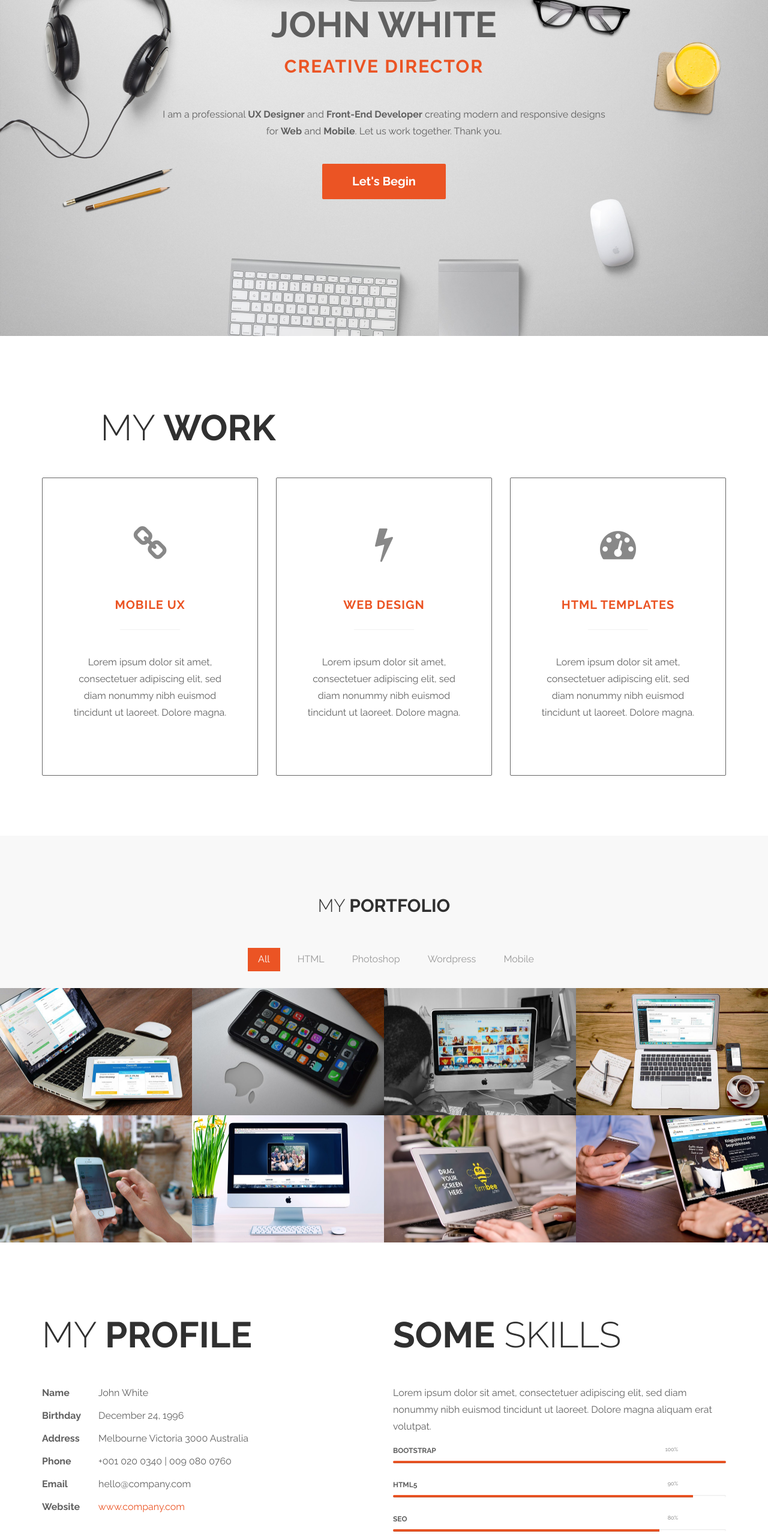
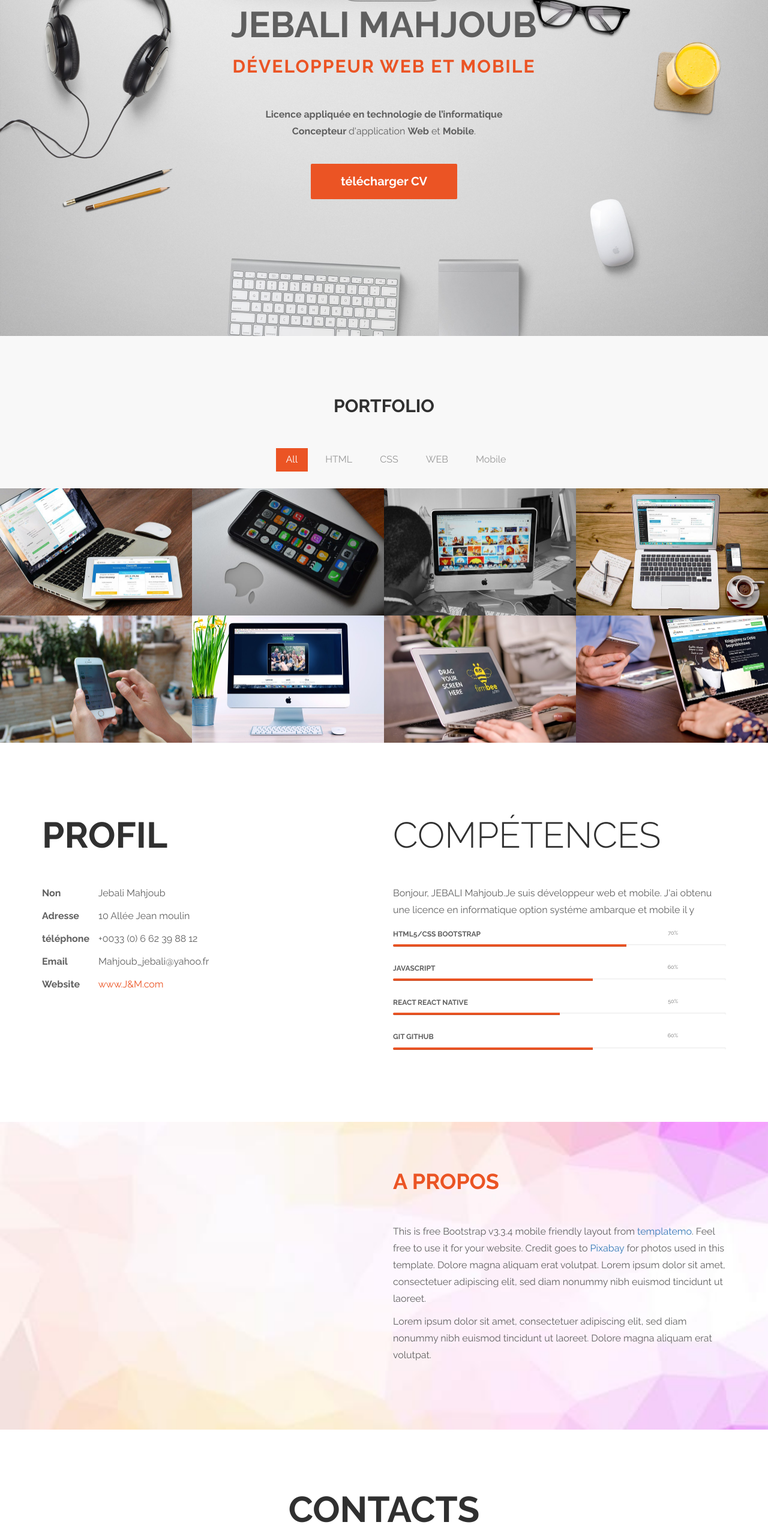
Before and after one commit to mahjoub004/portfolio-final, a plain HTML site: page index.html in a window 1280 px wide. Shown: the part 240-2797 px from the top of the page at 60% size. Drawn offline with Linux system fonts and the light colour scheme.

Commit message:
personnaliser le site

```diff
--- a/css/templatemo-style.css
+++ b/css/templatemo-style.css
@@ -324,7 +324,7 @@ hr {
 
 /* START ABOUT */
 .tm-about {
-  background: url('../images/about-bg.jpg');
+  background: url('../images/banner.jpeg');
   background-size: cover;
   background-attachment: fixed;
   background-position: center center;
--- a/index.html
+++ b/index.html
@@ -7,7 +7,7 @@
 	<meta name="keywords" content="">
 	<meta name="description" content="">
 	<!-- SITE TITLE -->
-	<title>Ultra Profile HTML5 Template</title>
+	<title>Protfolio-JEBALI MAHJOUB</title>
 
 	<!-- STYLESHEETS -->
 	<link rel="stylesheet" href="css/bootstrap.min.css">
@@ -33,15 +33,14 @@ https://templatemo.com/tm-464-ultra-profile
 					<span class="icon icon-bar"></span>
 					<span class="icon icon-bar"></span>
 				</button>
-				<a href="#" class="navbar-brand">Ultra Profile</a>
+				<a href="#" class="navbar-brand">J & M <span>.</span></a>
 			</div>
 			<nav class="collapse navbar-collapse" id="rock-navigation">
 				<ul class="nav navbar-nav navbar-right main-navigation text-uppercase">
-					<li><a href="#home" class="smoothScroll">Home</a></li>
-					<li><a href="#work" class="smoothScroll">My Work</a></li>
+					<li><a href="#home" class="smoothScroll">Accueil</a></li>
 					<li><a href="#portfolio" class="smoothScroll">Portfolio</a></li>
-					<li><a href="#resume" class="smoothScroll">Resume</a></li>
-					<li><a href="#about" class="smoothScroll">About</a></li>
+					<li><a href="#resume" class="smoothScroll">Profil</a></li>
+					<li><a href="#about" class="smoothScroll">A propos</a></li>
 					<li><a href="#contact" class="smoothScroll">Contact</a></li>
 				</ul>
 			</nav>
@@ -56,10 +55,10 @@ https://templatemo.com/tm-464-ultra-profile
 			<div class="row">
 				<div class="col-md-2 col-sm-1"></div>
 				<div class="col-md-8 col-sm-10">
-					<h1 class="tm-home-title"><strong>John White</strong></h1>
-					<h2 class="tm-home-subtitle">Creative Director</h2>
-					<p>I am a professional <strong>UX Designer</strong> and <strong>Front-End Developer</strong> creating modern and responsive designs for <strong>Web</strong> and <strong>Mobile</strong>. Let us work together. Thank you.</p>
-					<a href="#work" class="btn btn-default smoothScroll tm-view-more-btn">Let's Begin</a>
+					<h1 class="tm-home-title"><strong>JEBALI MAHJOUB</strong></h1>
+					<h2 class="tm-home-subtitle">Développeur web et mobile</h2>
+					<p> <strong>Licence appliquée en technologie de l’informatique </strong> <br><strong>Concepteur </strong> d'application  <strong>Web</strong> et <strong>Mobile</strong>.</p>
+					<a href="./jebali Mahjoub CV.pdf" target="_blank" class="btn btn-default smoothScroll tm-view-more-btn">télécharger CV</a>
 				</div>
 				<div class="col-md-2 col-sm-1"></div>
 			</div>
@@ -67,41 +66,6 @@ https://templatemo.com/tm-464-ultra-profile
 	</section>
 	<!-- END HOME -->
 
-	<!-- START work -->
-	<section id="work" class="tm-padding-top-bottom-100">
-		<div class="container">
-			<div class="row">
-				<div class="col-md-offset-1 col-md-11">
-					<h2 class="title">My <strong>Work</strong></h2>
-				</div>
-				<div class="col-md-4 col-sm-4">
-					<div class="work-wrapper">
-						<i class="fa fa-link"></i>
-						<h3 class="text-uppercase tm-work-h3">Mobile UX</h3>
-						<hr>
-						<p>Lorem ipsum dolor sit amet, consectetuer adipiscing elit, sed diam nonummy nibh euismod tincidunt ut laoreet. Dolore magna.</p>
-					</div>
-				</div>
-				<div class="col-md-4 col-sm-4">
-					<div class="work-wrapper">
-						<i class="fa fa-flash"></i>
-						<h3 class="text-uppercase tm-work-h3">Web Design</h3>
-						<hr>
-						<p>Lorem ipsum dolor sit amet, consectetuer adipiscing elit, sed diam nonummy nibh euismod tincidunt ut laoreet. Dolore magna.</p>
-					</div>
-				</div>
-				<div class="col-md-4 col-sm-4">
-					<div class="work-wrapper">
-						<i class="fa fa-dashboard"></i>
-						<h3 class="text-uppercase tm-work-h3">HTML Templates</h3>
-						<hr>
-						<p>Lorem ipsum dolor sit amet, consectetuer adipiscing elit, sed diam nonummy nibh euismod tincidunt ut laoreet. Dolore magna.</p>
-					</div>
-				</div>
-			</div>
-		</div>
-	</section>
-	<!-- END work -->
 
 	<!-- START PORTFOLIO -->
 	<section id="portfolio" class="tm-portfolio">
@@ -109,7 +73,7 @@ https://templatemo.com/tm-464-ultra-profile
 			<div class="row">
 				<div class="col-md-12 wow bounce">
 					<div class="title">
-						<h2 class="tm-portfolio-title">My <strong>Portfolio</strong></h2>
+						<h2 class="tm-portfolio-title"><strong>Portfolio</strong></h2>
 					</div>
 
 					<!-- START ISO SECTION -->
@@ -117,13 +81,13 @@ https://templatemo.com/tm-464-ultra-profile
 						<ul class="filter-wrapper clearfix">
 							<li><a href="#" class="opc-main-bg selected" data-filter="*">All</a></li>
 							<li><a href="#" class="opc-main-bg" data-filter=".html">HTML</a></li>
-							<li><a href="#" class="opc-main-bg" data-filter=".photoshop">Photoshop</a></li>
-							<li><a href="#" class="opc-main-bg" data-filter=".wordpress">Wordpress</a></li>
+							<li><a href="#" class="opc-main-bg" data-filter=".CSS">CSS</a></li>
+							<li><a href="#" class="opc-main-bg" data-filter=".WEB">WEB</a></li>
 							<li><a href="#" class="opc-main-bg" data-filter=".mobile">Mobile</a></li>
 						</ul>
 						<div class="iso-box-section">
 							<div class="iso-box-wrapper col4-iso-box">
-								<div class="iso-box html photoshop wordpress mobile col-md-3 col-sm-3 col-xs-12">
+								<div class="iso-box html CSS WEB mobile col-md-3 col-sm-3 col-xs-12">
 									<div class="portfolio-thumb">
 										<img src="images/portfolio-img1.jpg" class="fluid-img" alt="portfolio img">
 										<div class="portfolio-overlay">
@@ -132,7 +96,7 @@ https://templatemo.com/tm-464-ultra-profile
 										</div>
 									</div>
 								</div>
-								<div class="iso-box html wordpress mobile col-md-3 col-sm-3 col-xs-12">
+								<div class="iso-box html WEB mobile col-md-3 col-sm-3 col-xs-12">
 									<div class="portfolio-thumb">
 										<img src="images/portfolio-img2.jpg" class="fluid-img" alt="portfolio img">
 										<div class="portfolio-overlay">
@@ -141,7 +105,7 @@ https://templatemo.com/tm-464-ultra-profile
 										</div>
 									</div>
 								</div>
-								<div class="iso-box wordpress col-md-3 col-sm-3 col-xs-12">
+								<div class="iso-box WEB col-md-3 col-sm-3 col-xs-12">
 									<div class="portfolio-thumb">
 										<img src="images/portfolio-img3.jpg" class="fluid-img" alt="portfolio img">
 										<div class="portfolio-overlay">
@@ -159,7 +123,7 @@ https://templatemo.com/tm-464-ultra-profile
 										</div>
 									</div>
 								</div>
-								<div class="iso-box wordpress col-md-3 col-sm-3 col-xs-12">
+								<div class="iso-box WEB col-md-3 col-sm-3 col-xs-12">
 									<div class="portfolio-thumb">
 										<img src="images/portfolio-img5.jpg" class="fluid-img" alt="portfolio img">
 										<div class="portfolio-overlay">
@@ -168,7 +132,7 @@ https://templatemo.com/tm-464-ultra-profile
 										</div>
 									</div>
 								</div>
-								<div class="iso-box html photoshop col-md-3 col-sm-3 col-xs-12">
+								<div class="iso-box html CSS col-md-3 col-sm-3 col-xs-12">
 									<div class="portfolio-thumb">
 										<img src="images/portfolio-img6.jpg" class="fluid-img" alt="portfolio img">
 										<div class="portfolio-overlay">
@@ -177,7 +141,7 @@ https://templatemo.com/tm-464-ultra-profile
 										</div>
 									</div>
 								</div>
-								<div class="iso-box photoshop col-md-3 col-sm-3 col-xs-12">
+								<div class="iso-box CSS col-md-3 col-sm-3 col-xs-12">
 									<div class="portfolio-thumb">
 										<img src="images/portfolio-img7.jpg" class="fluid-img" alt="portfolio img">
 										<div class="portfolio-overlay">
@@ -186,7 +150,7 @@ https://templatemo.com/tm-464-ultra-profile
 										</div>
 									</div>
 								</div>
-								<div class="iso-box wordpress col-md-3 col-sm-3 col-xs-12">
+								<div class="iso-box WEB col-md-3 col-sm-3 col-xs-12">
 									<div class="portfolio-thumb">
 										<img src="images/portfolio-img8.jpg" class="fluid-img" alt="portfolio img">
 										<div class="portfolio-overlay">
@@ -209,28 +173,33 @@ https://templatemo.com/tm-464-ultra-profile
 		<div class="container">
 			<div class="row">
 				<div class="col-md-6 col-sm-6">
-					<h2 class="title">My <strong>Profile</strong></h2>
-					<p><span class="tm-info-label">Name</span> John White</p>
-					<p><span class="tm-info-label">Birthday</span> December 24, 1996</p>
-					<p><span class="tm-info-label">Address</span> Melbourne Victoria 3000 Australia</p>
-					<p><span class="tm-info-label">Phone</span> +001 020 0340 | 009 080 0760</p>
-					<p><span class="tm-info-label">Email</span> hello@company.com</p>
-					<p><span class="tm-info-label">Website</span> <a href="#" class="tm-red-text">www.company.com</a></p>
+					<h2 class="title"><strong>Profil</strong></h2>
+					<p><span class="tm-info-label">Non</span> Jebali Mahjoub</p>
+					<p><span class="tm-info-label">Adresse</span> 10 Allée Jean moulin</p>
+					<p><span class="tm-info-label">téléphone</span> +0033 (0) 6 62 39 88 12</p>
+					<p><span class="tm-info-label">Email</span> Mahjoub_jebali@yahoo.fr</p>
+					<p><span class="tm-info-label">Website</span> <a href="#" class="tm-red-text">www.J&M.com</a></p>
 				</div>
 				<div class="col-md-6 col-sm-6">
-					<h2 class="title"><strong>Some</strong> Skills</h2>
-					<p>Lorem ipsum dolor sit amet, consectetuer adipiscing elit, sed diam nonummy nibh euismod tincidunt ut laoreet. Dolore magna aliquam erat volutpat.</p>
-					<h4 class="tm-progress-label">Bootstrap <small class="progress-percent-small">100%</small></h4>
+					<h2 class="title"><strong></strong>COMPÉTENCES</h2>
+					<p>Bonjour, JEBALI Mahjoub.Je suis développeur web et mobile. J'ai obtenu une licence en informatique option systéme ambarque et mobile il y
+
+					</p>
+					<h4 class="tm-progress-label"> hTML5/CSS Bootstrap  <small class="progress-percent-small">70%</small></h4>
 					<div class="progress tm-progress">
-						<div class="progress-bar progress-bar-danger" role="progressbar" aria-valuenow="100" aria-valuemin="0" aria-valuemax="100" style="width: 100%;"></div>
+						<div class="progress-bar progress-bar-danger" role="progressbar" aria-valuenow="100" aria-valuemin="0" aria-valuemax="100" style="width: 70%;"></div>
 					</div>
-					<h4 class="tm-progress-label">HTML5 <small class="progress-percent-small">90%</small></h4>
+					<h4 class="tm-progress-label">JAVASCRIPT <small class="progress-percent-small">60%</small></h4>
 					<div class="progress tm-progress">
-						<div class="progress-bar progress-bar-danger" role="progressbar" aria-valuenow="90" aria-valuemin="0" aria-valuemax="100" style="width: 90%;"></div>
+						<div class="progress-bar progress-bar-danger" role="progressbar" aria-valuenow="90" aria-valuemin="0" aria-valuemax="100" style="width: 60%;"></div>
 					</div>
-					<h4 class="tm-progress-label">SEO <small class="progress-percent-small">80%</small></h4>
+					<h4 class="tm-progress-label">REACT REACT NATIVE <small class="progress-percent-small">50%</small></h4>
 					<div class="progress tm-progress">
-						<div class="progress-bar progress-bar-danger" role="progressbar" aria-valuenow="80" aria-valuemin="0" aria-valuemax="100" style="width: 80%;"></div>
+						<div class="progress-bar progress-bar-danger" role="progressbar" aria-valuenow="80" aria-valuemin="0" aria-valuemax="100" style="width: 50%;"></div>
+					</div>
+					<h4 class="tm-progress-label">GIT GITHUB <small class="progress-percent-small">60%</small></h4>
+					<div class="progress tm-progress">
+						<div class="progress-bar progress-bar-danger" role="progressbar" aria-valuenow="80" aria-valuemin="0" aria-valuemax="100" style="width: 60%;"></div>
 					</div>
 				</div>
 			</div>
@@ -244,8 +213,7 @@ https://templatemo.com/tm-464-ultra-profile
 			<div class="row">
 				<div class="col-md-offset-6 col-md-6 col-sm-offset-6 col-sm-7">
 					<div class="title">
-						<h2>This is <strong>me</strong></h2>
-						<h1 class="tm-red-text">Creative <strong>Director</strong></h1>
+						<h1 class="tm-red-text"> <strong>A propos</strong></h1>
 					</div>
 					<p>This is free Bootstrap v3.3.4 mobile friendly layout from <a rel="nofollow" href="https://templatemo.com">templatemo</a>. Feel free to use it for your website. Credit goes to <a rel="nofollow" href="https://pixabay.com">Pixabay</a> for photos used in this template. Dolore magna aliquam erat volutpat. Lorem ipsum dolor sit amet, consectetuer adipiscing elit, sed diam nonummy nibh euismod tincidunt ut laoreet.</p>
 					<p>Lorem ipsum dolor sit amet, consectetuer adipiscing elit, sed diam nonummy nibh euismod tincidunt ut laoreet. Dolore magna aliquam erat volutpat.</p>
@@ -255,60 +223,13 @@ https://templatemo.com/tm-464-ultra-profile
 	</section>
 	<!-- END ABOUT -->
 
-	<!-- START SOCIAL -->
-	<section id="social" class="tm-social">
-		<div class="container">
-			<div class="row">
-				<div class="col-md-4 col-sm-4 wow rotateInUpLeft" data-wow-delay="0.3s">
-					<div class="media facebook">
-						<a href="#">
-							<div class="media-object pull-left">
-								<i class="fa fa-facebook"></i>
-							</div>
-							<div class="media-body">
-								<h4 class="media-heading tm-social-title">Follow me on</h4>
-								<h3>Social Facebook</h3>
-							</div>
-						</a>
-					</div>
-				</div>
-				<div class="col-md-4 col-sm-4 wow rotateInUpLeft" data-wow-delay="0.6s">
-					<div class="media twitter">
-						<a href="#">
-							<div class="media-object pull-left">
-								<i class="fa fa-twitter"></i>
-							</div>
-							<div class="media-body">
-								<h4 class="media-heading tm-social-title">Tweet me on</h4>
-								<h3>Social Twitter</h3>
-							</div>
-						</a>
-					</div>
-				</div>
-				<div class="col-md-4 col-sm-4 wow rotateInUpLeft" data-wow-delay="0.9s">
-					<div class="media pinterest">
-						<a href="#">
-							<div class="media-object pull-left">
-								<i class="fa fa-pinterest"></i>
-							</div>
-							<div class="media-body">
-								<h4 class="media-heading tm-social-title">Pin me on</h4>
-								<h3>Social Pinterest</h3>
-							</div>
-						</a>
-					</div>
-				</div>
-			</div>
-		</div>
-	</section>
-	<!-- END SOCIAL -->
 
 	<!-- START CONTACT -->
 	<section id="contact" class="tm-contact">
 		<div class="container">
 			<div class="row">
 				<div class="col-md-12">
-					<h2 class="title">Drop <strong>me a line</strong></h2>
+					<h2 class="title"><strong>Contacts</strong></h2>
 					<hr>
 				</div>
 				<div class="col-md-1 col-sm-1"></div>
@@ -331,8 +252,8 @@ https://templatemo.com/tm-464-ultra-profile
 				</div>
 				<div class="col-md-1 col-sm-1"></div>
 				<div class="col-md-12 col-sm-12">
-					<p>Copyright &copy; 2018 Ultra Profile
-                    . design: <a rel="nofollow noopener" href="https://templatemo.com">template mo</a></p>
+					<p>Copyright &copy; 2021 JEBALI MAHJOUB
+                    . design: <a rel="nofollow noopener" href="#">www. J & M .com</a></p>
 				</div>
 			</div>
 		</div>
```
Also changed, not shown: images/banner.jpeg (added), images/jebaliMahjoub.jpeg (added).
